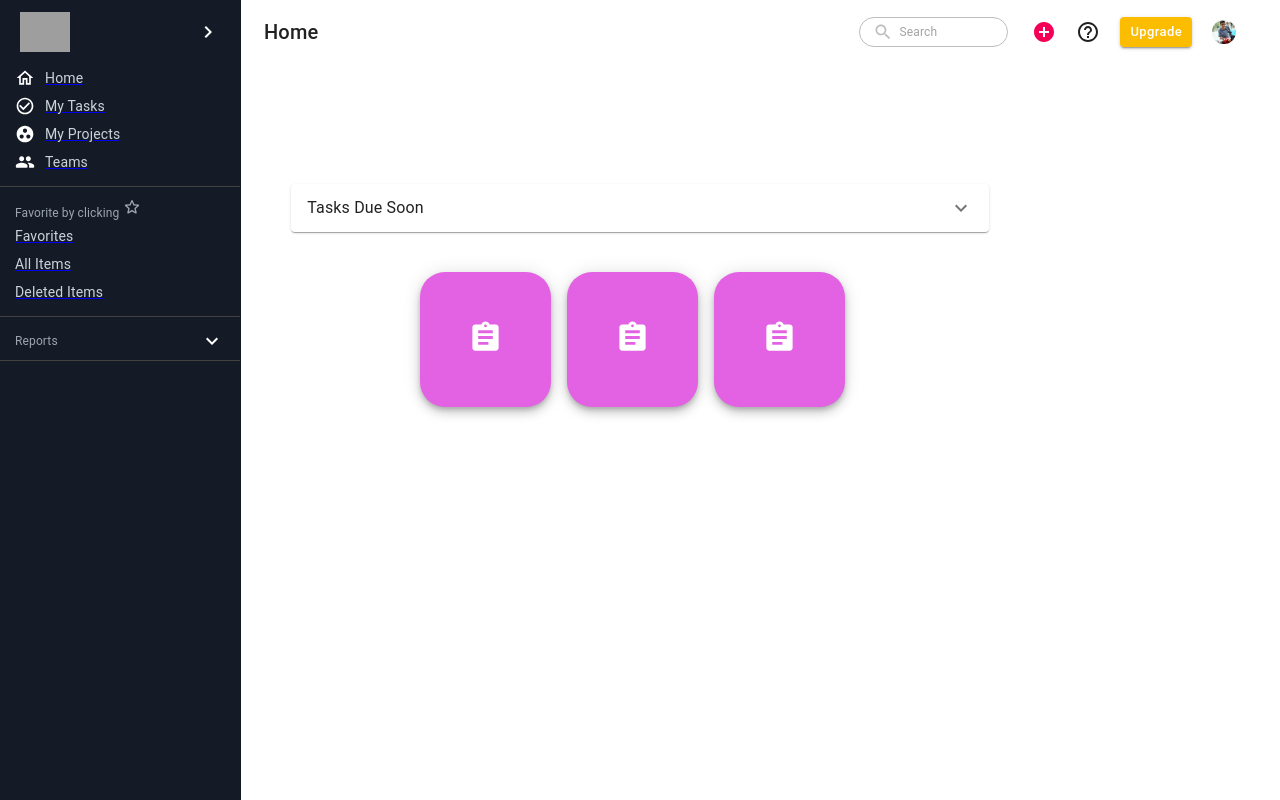
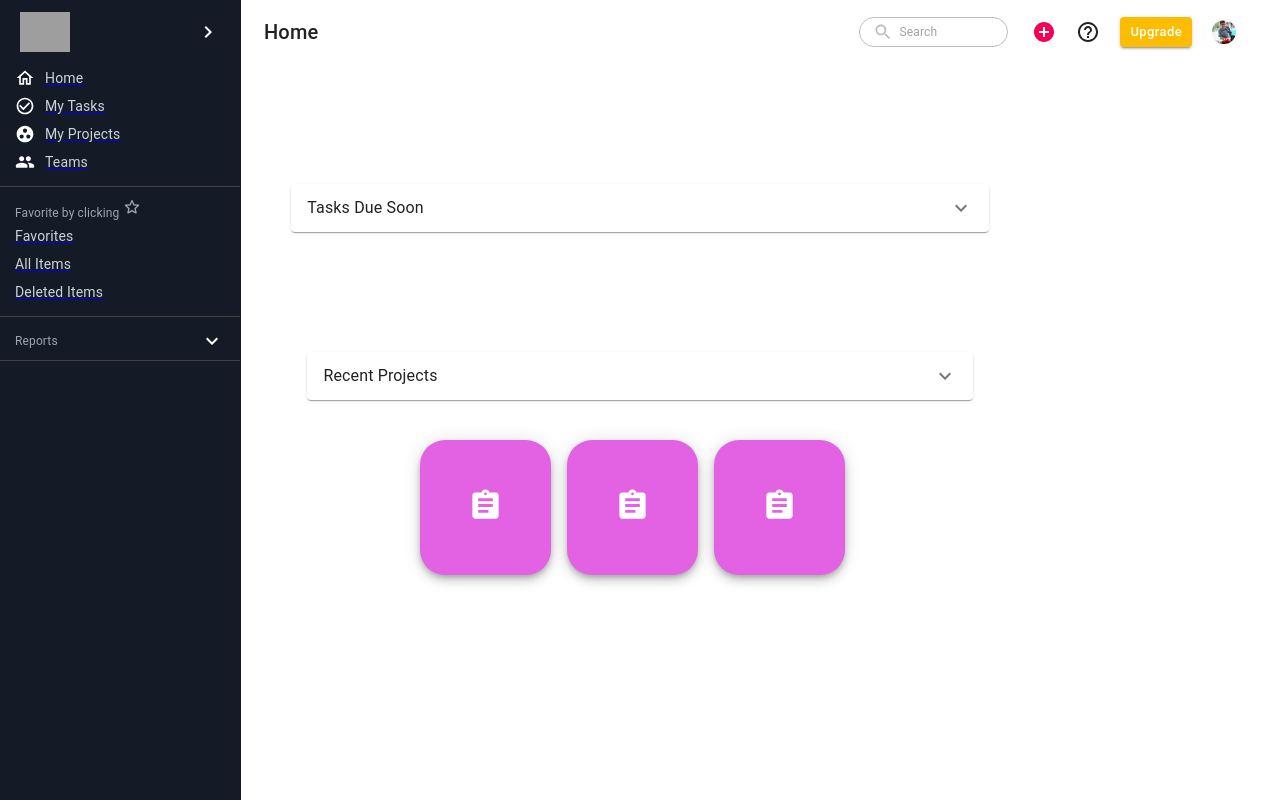
Before and after one commit to jayesh-kaza/Project-Management-App, a React (Create React App) app in the folder clientApp/: page / in a window 1280 px wide. Built offline with nearby package versions, Linux system fonts and the light colour scheme; grey boxes are pictures that could not be loaded; the HTML template or start-up script is replaced by a standard one.

Commit message:
add recent project expansion

```diff
--- a/clientApp/src/Components/Pages/HomePage/index.js
+++ b/clientApp/src/Components/Pages/HomePage/index.js
@@ -15,7 +15,6 @@ import TableRow from '@material-ui/core/TableRow';
 import Chip from '@material-ui/core/Chip';
 
 import CustomCard from '../../Molecules/CustomCard/Card'
-const cardColors=['#']
 const useStyles = makeStyles(theme=>({
     rootHolder:{
         display:'flex',
@@ -46,6 +45,9 @@ details:{
     expand:{
         flexGrow:0.4,
     },
+    expand2:{
+      flexGrow:0.44,
+  },
 
     title: {
         fontSize: 14,
@@ -61,10 +63,15 @@ const HomePage = (props) => {
     {task:'spring security',taskType:'java'},
     {task:'auth0 resourse authorization',taskType:'react'}
         ]
+      const fakeTable=[]
     const [expanded, setExpanded] = React.useState(false);
+    const [expanded2, setExpanded2] = React.useState(false);
     const task=<h4>java</h4>
     const handleChange = panel => (event, isExpanded) => {
       setExpanded(isExpanded ? panel : false);
+    };
+    const handleChange2 = panel => (event, isExpanded) => {
+      setExpanded2(isExpanded ? panel : false);
     };
     return (
         <div className={classes.rootHolder}>
@@ -104,25 +111,27 @@ const HomePage = (props) => {
       </ExpansionPanel>
         </div>
 
-
-
-        {/* <div className={classes.container}>
-
-           <ExpansionPanel className={classes.expand} expanded={expanded === 'panel1'} onChange={handleChange('panel1')}>
+        <div className={classes.padding}></div>
+        <div className={classes.container}>
+        <ExpansionPanel className={classes.expand2} expanded={expanded2 === 'panel1'} onChange={handleChange2('panel1')}>
         <ExpansionPanelSummary
           expandIcon={<ExpandMoreIcon />}
           aria-controls="panel1bh-content"
           id="panel1bh-header"
-             className={classes.expand}
+          className={classes.expand2}
         >
-             <Typography className={classes.heading}>Tasks Due Soon</Typography>
+          <Typography className={classes.heading}>Recent Projects</Typography>
 
         </ExpansionPanelSummary>
         <ExpansionPanelDetails className={classes.details}>
 
         </ExpansionPanelDetails>
       </ExpansionPanel>
-           </div> */}
+      </div>
+
+
+
+
         <div className={classes.cardcontainer}>
         <CustomCard/>
         <CustomCard/>
```
Lines whose indentation alone changed are shown as unchanged.
